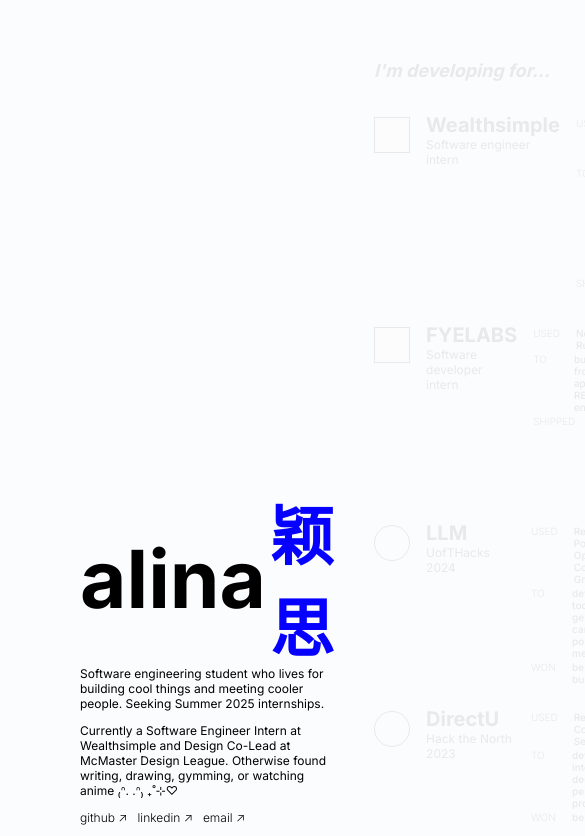
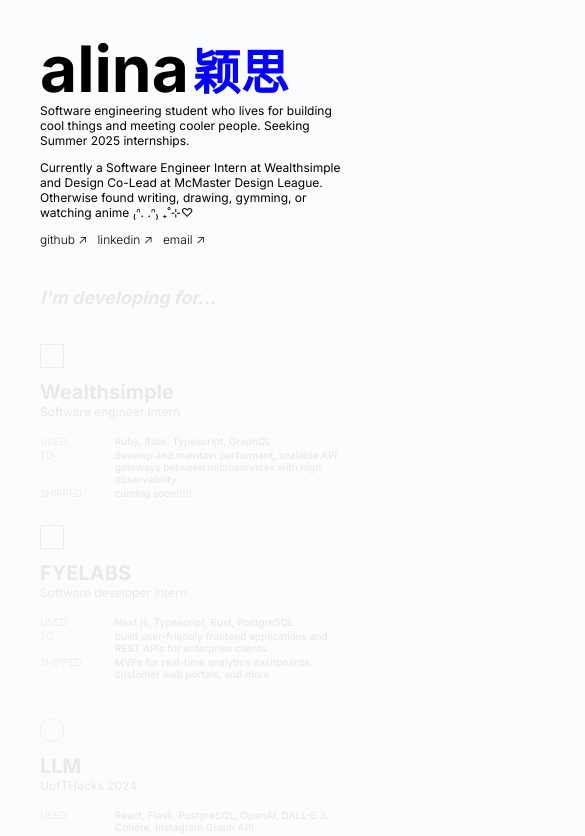
Before and after one commit to charcoalyy/portfolio, a React (Vite) app: page / in a window 390 px wide. Shown: the top 836 px of the page, 585 px wide, since content can reach past the window. Built offline with nearby package versions, Linux system fonts and the light colour scheme.

Commit message:
mobile friendly view

```diff
--- a/src/components/molecules/styles.module.scss
+++ b/src/components/molecules/styles.module.scss
@@ -7,12 +7,24 @@
   gap: 16px;
   color: $grey-10;
 
+  // switch to vertical alignment
+  @media only screen and (max-width: $phone-width) {
+    display: flex;
+    flex-direction: column;
+    align-items: flex-start;
+  }
+
   .solidBox {
     max-height: 36px;
+
+    // shrink size
+    @media only screen and (max-width: $phone-width) {
+      max-height: 24px;
+    }
   }
 
   .boxLabel {
-    // align with rectangle on the side
+    // align the label with the top of the shape on the side
     margin-top: -4px;
 
     h1 {
--- a/src/components/organisms/styles.module.scss
+++ b/src/components/organisms/styles.module.scss
@@ -19,11 +19,21 @@
 
     h1 {
       font-size: 80px;
+
+      // shrink font size
+      @media only screen and (max-width: $phone-width) {
+        font-size: 64px;
+      }
     }
 
     h2 {
       font-size: 64px;
       color: $primary-color;
+
+      // shrink font size
+      @media only screen and (max-width: $phone-width) {
+        font-size: 48px;
+      }
     }
   }
 
--- a/src/components/pages/Home.tsx
+++ b/src/components/pages/Home.tsx
@@ -6,10 +6,10 @@
   return (
     <div className={styles.container}>
       <div className={styles.content}>
-        <section className={styles.halfSection}>
+        <section className={styles.half}>
           <About />
         </section>
-        <section className={styles.halfSection}>
+        <section className={styles.half}>
           <Projects />
         </section>
       </div>
--- a/src/components/pages/styles.module.scss
+++ b/src/components/pages/styles.module.scss
@@ -1,26 +1,36 @@
 @import "../../styles/variables.module.scss";
 
-// for entire page
 .container {
   display: flex;
   justify-content: center;
   align-items: center;
+
   padding: 60px 80px;
   height: 100vh;
   width: 100vw;
   box-sizing: border-box;
+
+  // decrease padding for more space for content
+  @media only screen and (max-width: $tablet-width) {
+    padding: 30px 40px;
+    height: 100%;
+  }
 }
 
-// for landing
 .content {
   width: 100%;
   height: 100%;
   display: grid;
   grid-template-columns: 3fr 4fr;
   gap: 40px;
+
+  // switch to vertical alignment
+  @media only screen and (max-width: $narrowed-width) {
+    display: flex;
+    flex-direction: column;
+  }
 }
 
-.halfSection {
+.half {
   display: flex;
-  // align-items: center;
 }
--- a/src/styles/variables.module.scss
+++ b/src/styles/variables.module.scss
@@ -3,5 +3,7 @@
 $grey-10: #e8e9ea;
 $white-color: #f8f8f8;
 $primary-color: #0500ff;
-$primary-50: #f9aeb3;
-$primary-25: #f9dadb;
+
+$phone-width: 440px;
+$tablet-width: 600px;
+$narrowed-width: 920px;
```
